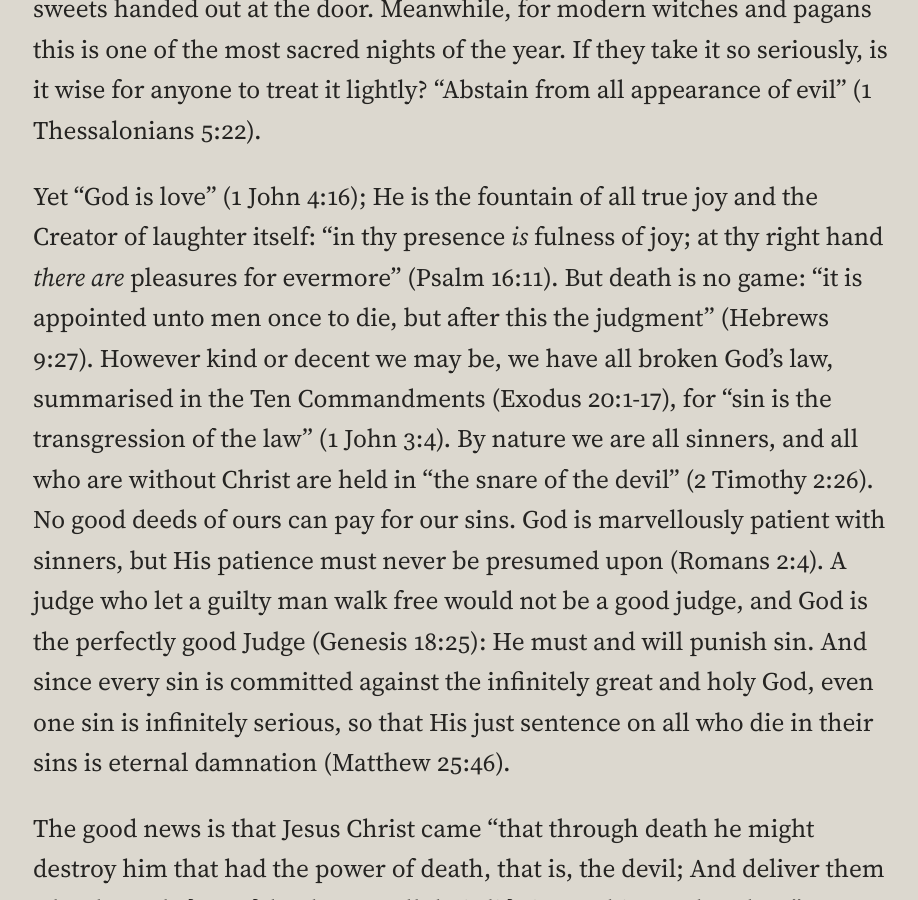
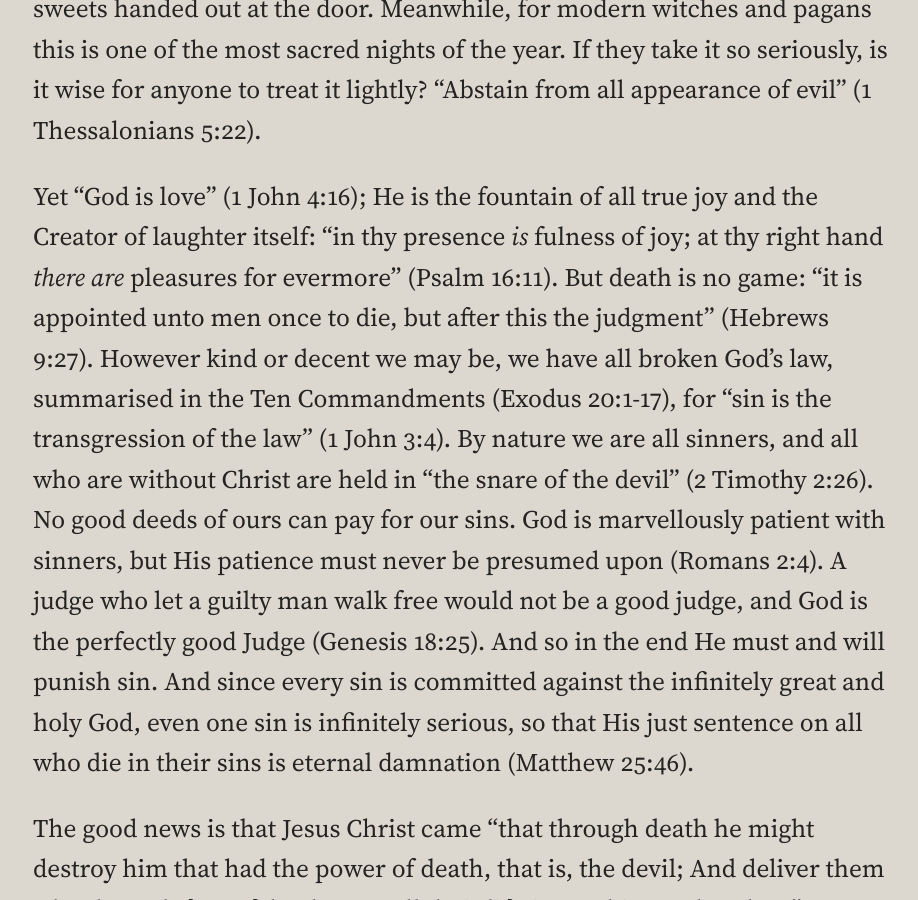
Before and after one commit to ForestWalkUK/truthpeaceandlove, a Jekyll site: the page built from _posts/2026-10-30-afraid-of-the-dark-halloween-light-of-the-world.md, in a window 1280 px wide and 900 px high, scrolled down 2042 px. Shown: the whole window, without its empty margins (15-933 px from the left). Built offline with Jekyll 4.4.1, drawn with Linux system fonts in a browser that asks for light colours; some of the changed text lies outside the part shown.

Commit message:
Match the In brief sentence on punishment of sin
In the Halloween article's short version, the sentence on God's punishment of sin now reads as in the full article: "And so in the end He must and will punish sin." (version 1.6)

Co-Authored-By: Claude Opus 5.5 <noreply@anthropic.com>

```diff
--- a/_posts/2026-10-30-afraid-of-the-dark-halloween-light-of-the-world.md
+++ b/_posts/2026-10-30-afraid-of-the-dark-halloween-light-of-the-world.md
@@ -1,6 +1,9 @@
 ---
 title: "Afraid of the Dark? Halloween and the Light of the World"
 changes:
+  - version: "1.6"
+    date: 2026-11-07
+    note: "In the short version (“In brief”), the sentence on God’s punishment of sin now matches the full article: “And so in the end He must and will punish sin.”"
   - version: "1.5"
     date: 2026-11-07
     note: "Author named as “Carl H” in the note on how the article was written."
@@ -34,7 +37,7 @@ How can we know how God sees it? Through the Bible, which among many evidences p
 
 The Bible tells us that at death the soul goes at once to heaven or to hell (Luke 16:22-23; Luke 23:43); the dead do not linger among us. The spirits that answer those who seek them, whether through a medium or a Ouija board, are fallen angels, for “Satan himself is transformed into an angel of light” (2 Corinthians 11:14). Many who were once deep in witchcraft, and have since been set free by Christ, warn that Halloween is an open door into that darkness. Misrepresenting the spirit world grieves God, and leads people away from the saving truth of His Word into the lies of the devil, who “is a liar, and the father of it” (John 8:44). And his lies come sugar-coated, like the sweets handed out at the door. Meanwhile, for modern witches and pagans this is one of the most sacred nights of the year. If they take it so seriously, is it wise for anyone to treat it lightly? “Abstain from all appearance of evil” (1 Thessalonians 5:22).
 
-Yet “God is love” (1 John 4:16); He is the fountain of all true joy and the Creator of laughter itself: “in thy presence *is* fulness of joy; at thy right hand *there are* pleasures for evermore” (Psalm 16:11). But death is no game: “it is appointed unto men once to die, but after this the judgment” (Hebrews 9:27). However kind or decent we may be, we have all broken God’s law, summarised in the Ten Commandments (Exodus 20:1-17), for “sin is the transgression of the law” (1 John 3:4). By nature we are all sinners, and all who are without Christ are held in “the snare of the devil” (2 Timothy 2:26). No good deeds of ours can pay for our sins. God is marvellously patient with sinners, but His patience must never be presumed upon (Romans 2:4). A judge who let a guilty man walk free would not be a good judge, and God is the perfectly good Judge (Genesis 18:25): He must and will punish sin. And since every sin is committed against the infinitely great and holy God, even one sin is infinitely serious, so that His just sentence on all who die in their sins is eternal damnation (Matthew 25:46).
+Yet “God is love” (1 John 4:16); He is the fountain of all true joy and the Creator of laughter itself: “in thy presence *is* fulness of joy; at thy right hand *there are* pleasures for evermore” (Psalm 16:11). But death is no game: “it is appointed unto men once to die, but after this the judgment” (Hebrews 9:27). However kind or decent we may be, we have all broken God’s law, summarised in the Ten Commandments (Exodus 20:1-17), for “sin is the transgression of the law” (1 John 3:4). By nature we are all sinners, and all who are without Christ are held in “the snare of the devil” (2 Timothy 2:26). No good deeds of ours can pay for our sins. God is marvellously patient with sinners, but His patience must never be presumed upon (Romans 2:4). A judge who let a guilty man walk free would not be a good judge, and God is the perfectly good Judge (Genesis 18:25). And so in the end He must and will punish sin. And since every sin is committed against the infinitely great and holy God, even one sin is infinitely serious, so that His just sentence on all who die in their sins is eternal damnation (Matthew 25:46).
 
 The good news is that Jesus Christ came “that through death he might destroy him that had the power of death, that is, the devil; And deliver them who through fear of death were all their lifetime subject to bondage” (Hebrews 2:14-15). He died for sinners, bearing in the place of all who trust in Him the punishment their sins deserve, and rose again. He welcomes those whom others push away, and He alone can save: “I am the way, the truth, and the life: no man cometh unto the Father, but by me” (John 14:6). Salvation is not earned, for “the wages of sin *is* death; but the gift of God *is* eternal life through Jesus Christ our Lord” (Romans 6:23).
 
```
